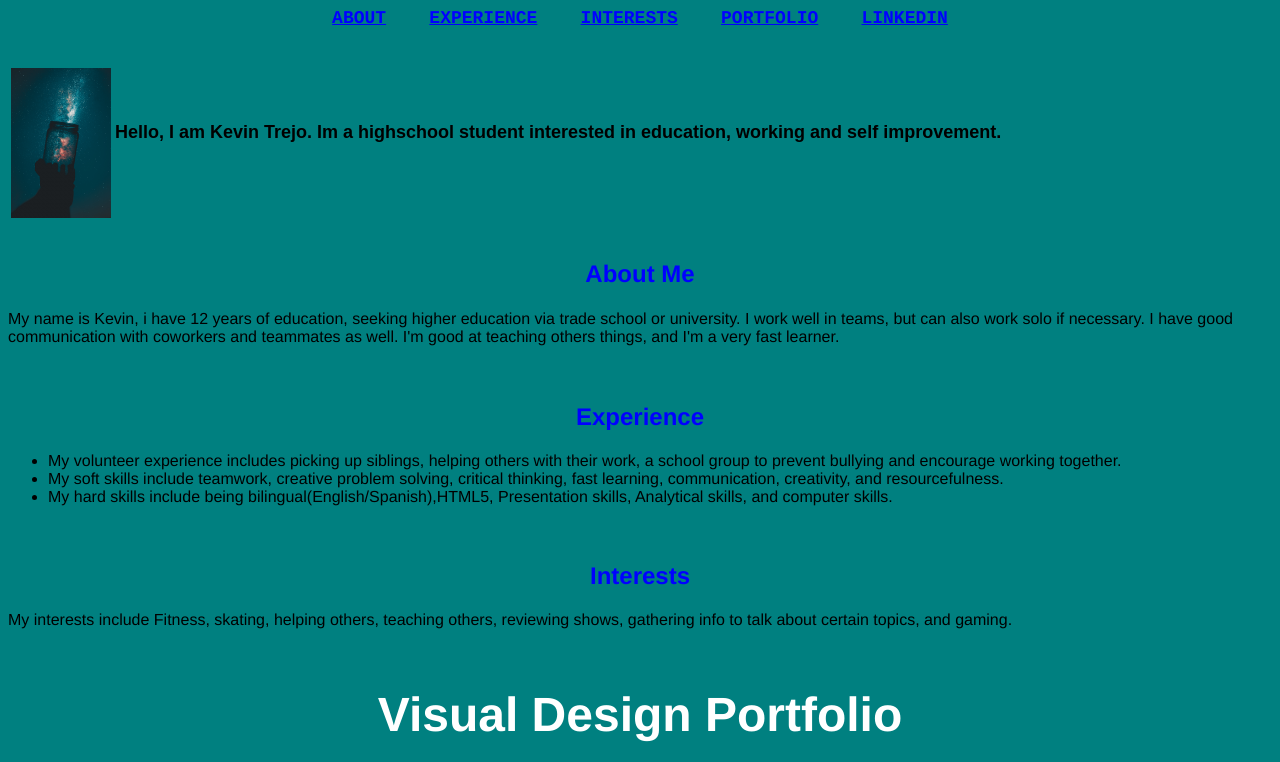
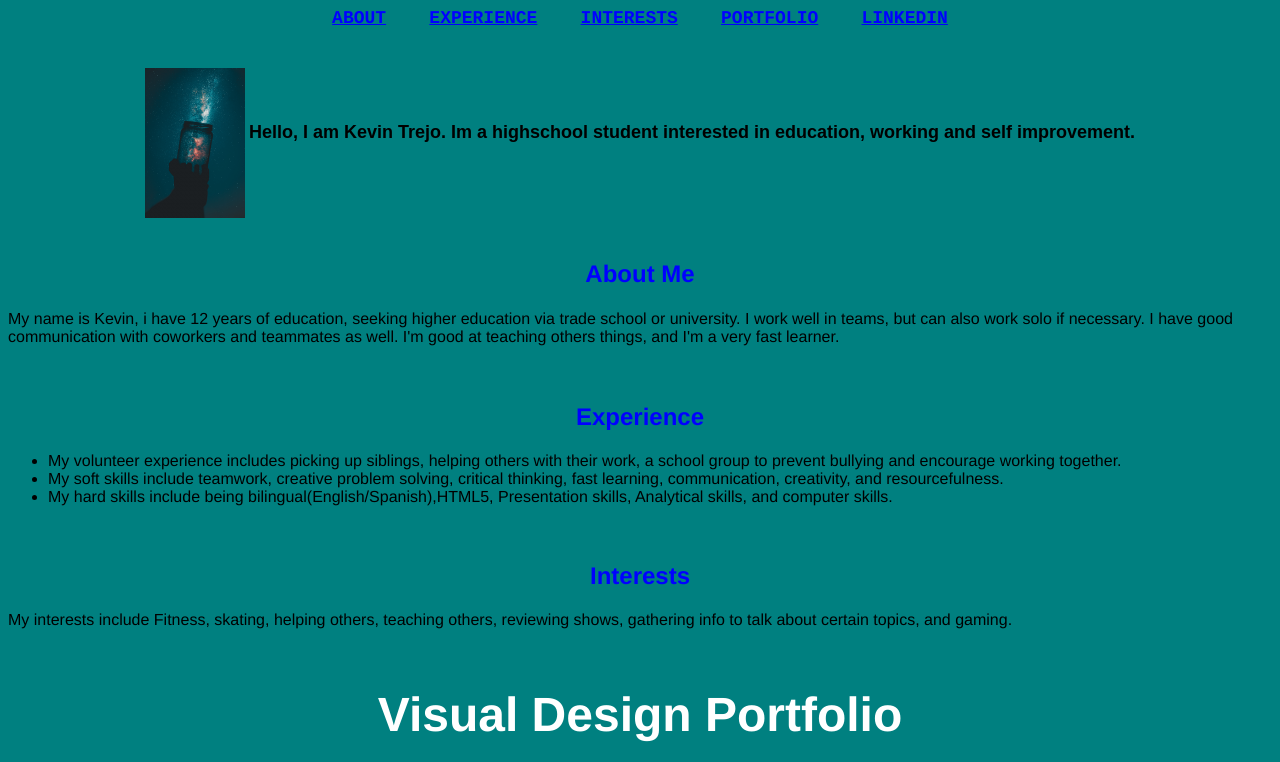
Before and after one commit to KevinT64/KevinT64.github.io, a plain HTML site: page index.html in a window 1280 px wide. Shown: the top 762 px of the page. Drawn offline with Linux system fonts and the light colour scheme.

Commit message:
Update index.html

```diff
--- a/index.html
+++ b/index.html
@@ -17,7 +17,7 @@
 	</h3><br>
 
 <!--Introduction with picture-->
-	<table bgcolor="#008080"><tr>
+	<table align="center" bgcolor="#008080"><tr>
 	    <td align="center"><img src="pexels-rakicevic-nenad-1274260.jpg" height="150"></td>
 	    <td><h4><font face="arial" size="4">Hello, I am Kevin Trejo. Im a highschool student interested in education, working and self improvement.</center></font></h4></td>
 	</tr></table>
```
